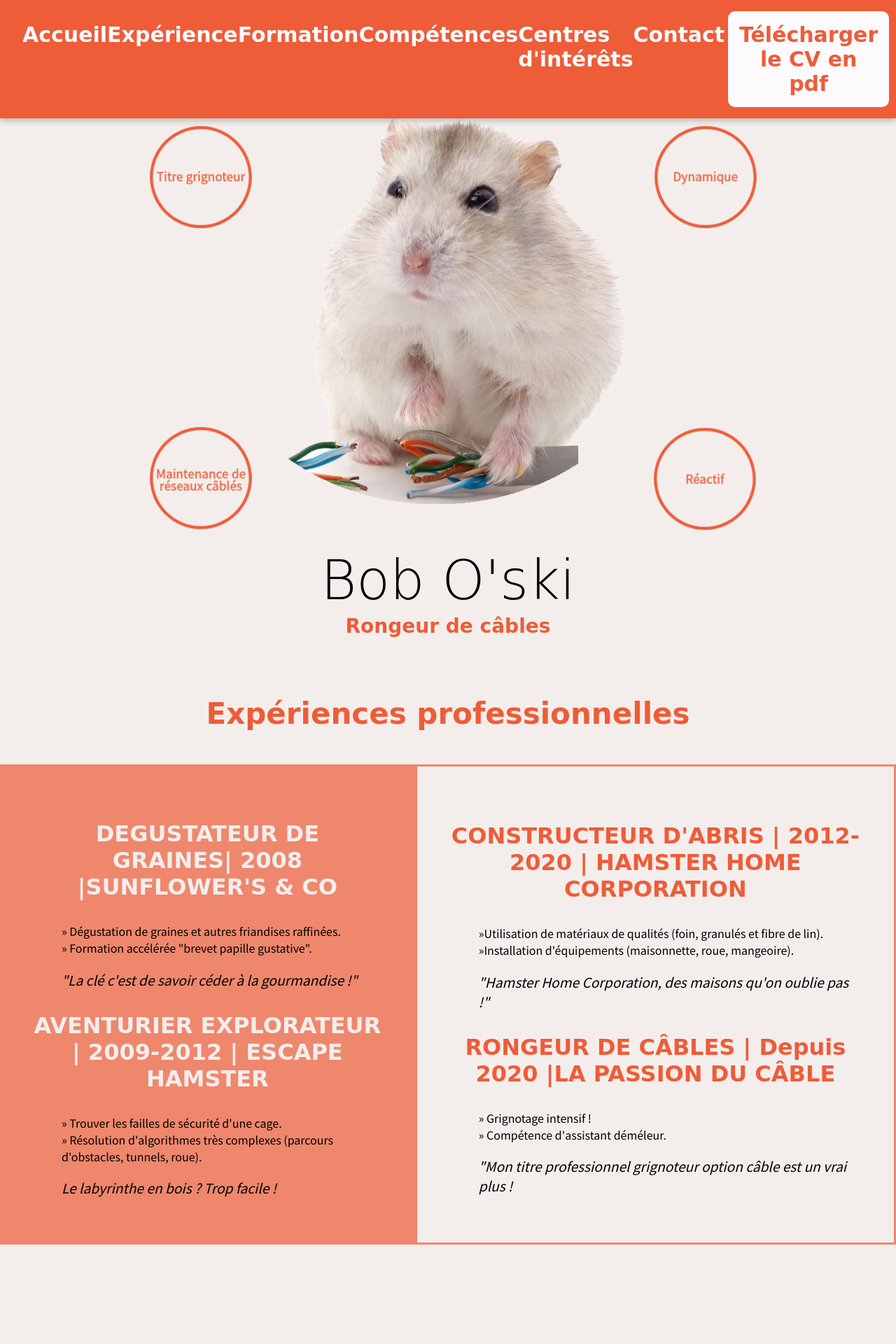
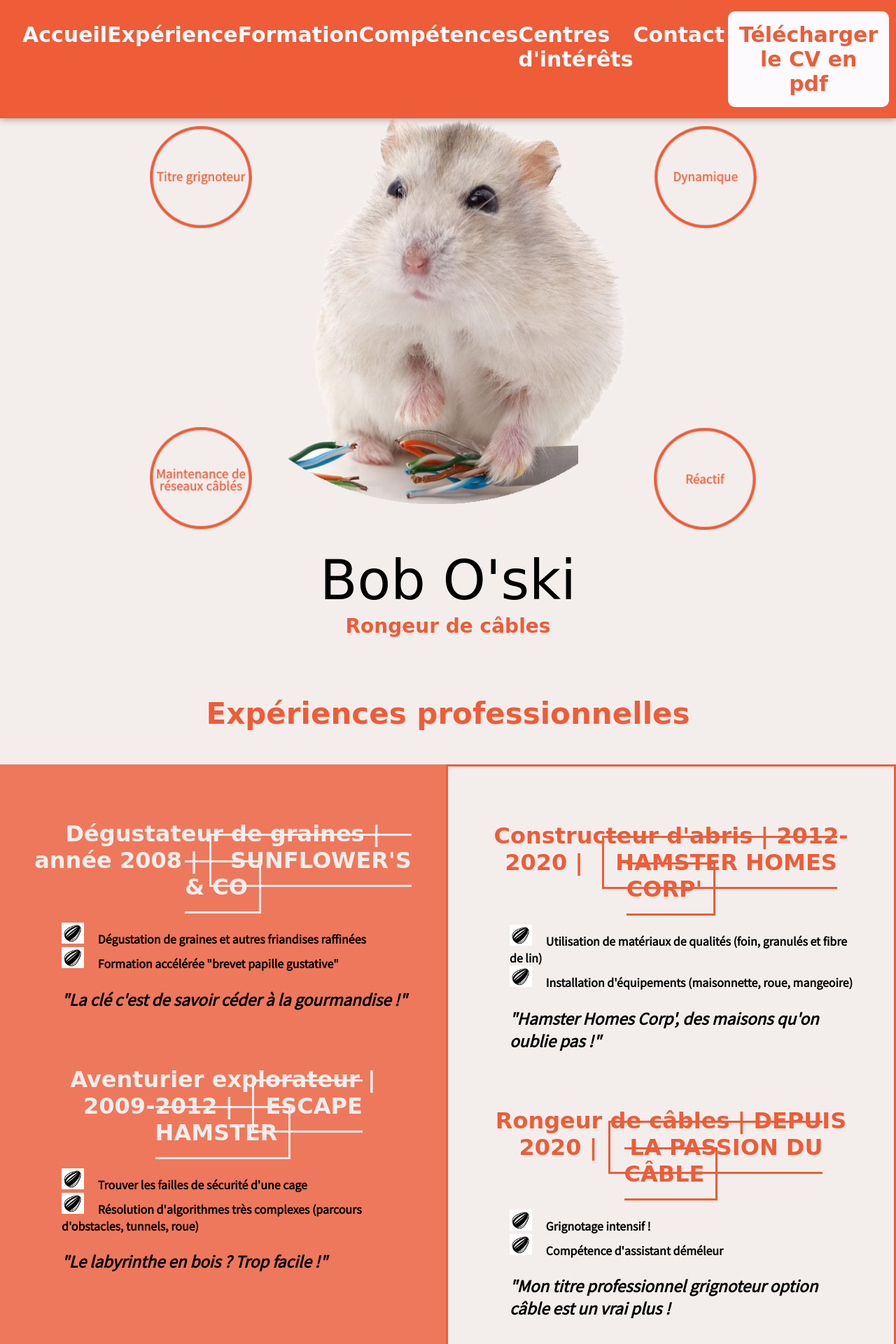
Before and after one commit to BarbaraGonthier/Online-Cv-for-fun, a PHP site: page / in a window 1280 px wide; the page is wider, and only the part inside the window is pictured. Shown: the top 1920 px of that part at 70% size. Run offline with PHP 8.4, Linux system fonts and the light colour scheme; some web fonts are replaced.

Commit message:
added modifications and image

```diff
--- a/index.html
+++ b/index.html
@@ -68,36 +68,44 @@
         <div class="experiencesBloc">
             <div class = textLeft>
                 <div class=" textElements1">
-                    <h3>  DEGUSTATEUR DE GRAINES| 2008 |<a href="">SUNFLOWER'S & CO</a></h3>
+                    <h3>  Dégustateur de graines | année 2008 |<a href=""> SUNFLOWER'S & CO </a></h3>
                         <ul>
-                            <li>&raquo Dégustation de graines et autres friandises raffinées. </li>
-                            <li>&raquo; Formation accélérée "brevet papille gustative". </li>
+                            <li><img class = "seeds" src="graine.png" alt="graine" height="30px"/>
+                                Dégustation de graines et autres friandises raffinées </li>
+                            <li><img class="seeds" src="graine.png" alt="graine" height="30px"/>
+                                Formation accélérée "brevet papille gustative" </li>
                             <p class="mind"> "La clé c'est de savoir céder à la gourmandise !"</p>
                         </ul>
                 </div>
                 <div class="textElements1">
-                    <h3>  AVENTURIER EXPLORATEUR | 2009-2012 | <a href="">ESCAPE HAMSTER</a> </h3>
+                    <h3>  Aventurier explorateur | 2009-2012 | <a href=""> ESCAPE HAMSTER</a> </h3>
                         <ul>
-                            <li>&raquo; Trouver les failles de sécurité d'une cage. </li>
-                            <li>&raquo; Résolution d'algorithmes très complexes (parcours d'obstacles, tunnels, roue). </li>
-                            <p class ="mind"> Le labyrinthe en bois ? Trop facile ! </p>
+                            <li><img class="seeds" src="graine.png" alt="graine" height="30px"/>
+                                Trouver les failles de sécurité d'une cage </li>
+                            <li><img class="seeds" src="graine.png" alt="graine" height="30px"/>
+                                Résolution d'algorithmes très complexes (parcours d'obstacles, tunnels, roue) </li>
+                            <p class ="mind"> "Le labyrinthe en bois ? Trop facile !" </p>
                         </ul>
                 </div>
             </div>
             <div class="textRight">
                 <div class="textElements2">
-                    <h3>  CONSTRUCTEUR D'ABRIS | 2012-2020  | <a href="">HAMSTER HOME CORPORATION</a></h3>
+                    <h3>  Constructeur d'abris | 2012-2020 | <a href=""> HAMSTER HOMES CORP'</a></h3>
                         <ul>
-                            <li>&raquo;Utilisation de matériaux de qualités (foin, granulés et fibre de lin).</li>
-                            <li>&raquo;Installation d'équipements (maisonnette, roue, mangeoire).</li>
-                            <p class="mind"> "Hamster Home Corporation, des maisons qu'on oublie pas !"</p>
+                            <li><img class="seeds" src="graine.png" alt="graine" height="30px"/>
+                                 Utilisation de matériaux de qualités (foin, granulés et fibre de lin)</li>
+                            <li><img class="seeds" src="graine.png" alt="graine" height="30px"/>
+                                Installation d'équipements (maisonnette, roue, mangeoire)</li>
+                            <p class="mind"> "Hamster Homes Corp', des maisons qu'on oublie pas !"</p>
                         </ul>
                 </div>
                 <div class="textElements2">
-                    <h3> RONGEUR DE CÂBLES | Depuis 2020 |<a href="">LA PASSION DU CÂBLE</a></h3>
+                    <h3> Rongeur de câbles | DEPUIS 2020 |<a href=""> LA PASSION DU CÂBLE</a></h3>
                         <ul>
-                            <li>&raquo; Grignotage intensif !</li>
-                            <li>&raquo; Compétence d'assistant déméleur. </li>
+                            <li><img class="seeds" src="graine.png" alt="graine" height="30px"/>
+                                 Grignotage intensif !</li>
+                            <li><img class="seeds" src="graine.png" alt="graine" height="30px"/>
+                                 Compétence d'assistant déméleur </li>
                             <p class ="mind"> "Mon titre professionnel grignoteur option câble est un vrai plus !</p>
                         </ul>
                 </div>
@@ -206,14 +214,14 @@
                              alt="Sport"
                              title="Sport">
                         <figcaption class="interestsFigcaptionTitle">Sport</figcaption>
-                        <figcaption class="interestsFigcaptionDescription">Faire de la roue</figcaption>
+                        <figcaption class="interestsFigcaptionDescription">Faire de la roue !</figcaption>
                     </figure>
                     <figure class="interestsFigures">
                         <img src="growth.png"
                         alt="Jardinage"
                         title="Jardinage">
                         <figcaption class="interestsFigcaptionTitle">Jardinage</figcaption>
-                        <figcaption class="interestsFigcaptionDescription">Creuser des tunnels et des galeries</figcaption>
+                        <figcaption class="interestsFigcaptionDescription">Creuser des tunnels et des galeries !</figcaption>
                     </figure>
                 </div>
                 <div class="hobbits2">
@@ -222,14 +230,14 @@
                     alt="Gastronomie"
                     title="Gastronomie">
                     <figcaption class="interestsFigcaptionTitle">L'univers culinaire</figcaption>
-                    <figcaption class="interestsFigcaptionDescription">Grignoter quelques friandises</figcaption>
+                    <figcaption class="interestsFigcaptionDescription">Grignoter quelques friandises !</figcaption>
                 </figure>
                 <figure class="interestsFigures">
                     <img src="hiking.png"
                     alt="Randonnée"
                     title="Randonnée">
                     <figcaption class="interestsFigcaptionTitle">Marche et Randonnées</figcaption>
-                    <figcaption class="interestsFigcaptionDescription">Avec des petits recoins pour se cacher</figcaption>
+                    <figcaption class="interestsFigcaptionDescription">Avec des petits recoins pour se cacher !</figcaption>
                 </figure>
                 </div>
             </div>
--- a/style.css
+++ b/style.css
@@ -25,6 +25,7 @@ body {
     background-color: var(--background-color);
     font-family: 'Noto Sans JP', sans-serif;
     margin:0;
+    font-weight: bold;
 }
 
 h2 {
@@ -186,11 +187,12 @@ nav a {
 }
 /*--        Experience      --*/
 .textLeft {
-    background-color: rgba(238,92,56, 0.7);
+    background-color: rgba(238,92,56, 0.8);
     padding: var(--spacing-6);
+
 }
 .textRight {
-    border: solid rgba(238,92,56, 0.7);
+    border: solid rgba(238,92,56);
     padding: var(--spacing-6);
 }
 
@@ -202,43 +204,61 @@ nav a {
 .textElements1 > h3 > a {
     text-decoration: none;
     color : var(--background-color);
+    border: solid var(--background-color);
+    margin-left : var(--spacing-2);
+    padding: var(--spacing-2);
+
+}
+.textElements1 > h3 > a:hover {
+    color: var(--third-color) ;
+    background-color: var(--background-color);
 }
 
 .textElements2 > h3 > a {
     text-decoration: none;
     color: var(--third-color);
+    border: solid var(--third-color);
+    margin-left : var(--spacing-2);
+    padding: var(--spacing-2);
+
+}
+.textElements2 > h3 >a:hover {
+    color: var(--background-color) ;
+    background-color: var(--third-color);
 }
 
-.textElements1 > h3 {
+.textElements1 > h3, .textElements > h3 {
     color : var(--background-color);
 }
 
-.textElements2 > h3{
-    color : var(--third-color);
-}
-
-.experiencesBloc{
+.experiencesBloc {
     display:flex;
     justify-content: space-around;
-    margin-bottom: calc(var(--spacing) * 20);
+    margin-bottom: var(--spacing-6);
 }
-.textElements1 > ul {
-    list-style-type: none;
-}
-.textElements2 > ul {
+.textElements1 > ul, .textElements2 > ul {
     list-style-type: none;
 }
 
-.textRight >ul {
-    list-style-type: none;
+.seeds {
+    padding-right:var(--spacing-2);
 }
 
 .mind {
-    font-size: 1.2em;
+    font-size: 1.4em;
     font-style: italic;
+    padding-bottom:var(--spacing-6);
 }
 @media screen and (max-width: 768px) {
     .experiencesBloc {
+        display: flex;
+        flex-direction: column;
+    }
+    .textElements2 > h3 > a{
+        display: flex;
+        flex-direction: column;
+    }
+    .textElements1 > h3 > a{
         display: flex;
         flex-direction: column;
     }
```
Also changed, not shown: graine.png (added).
